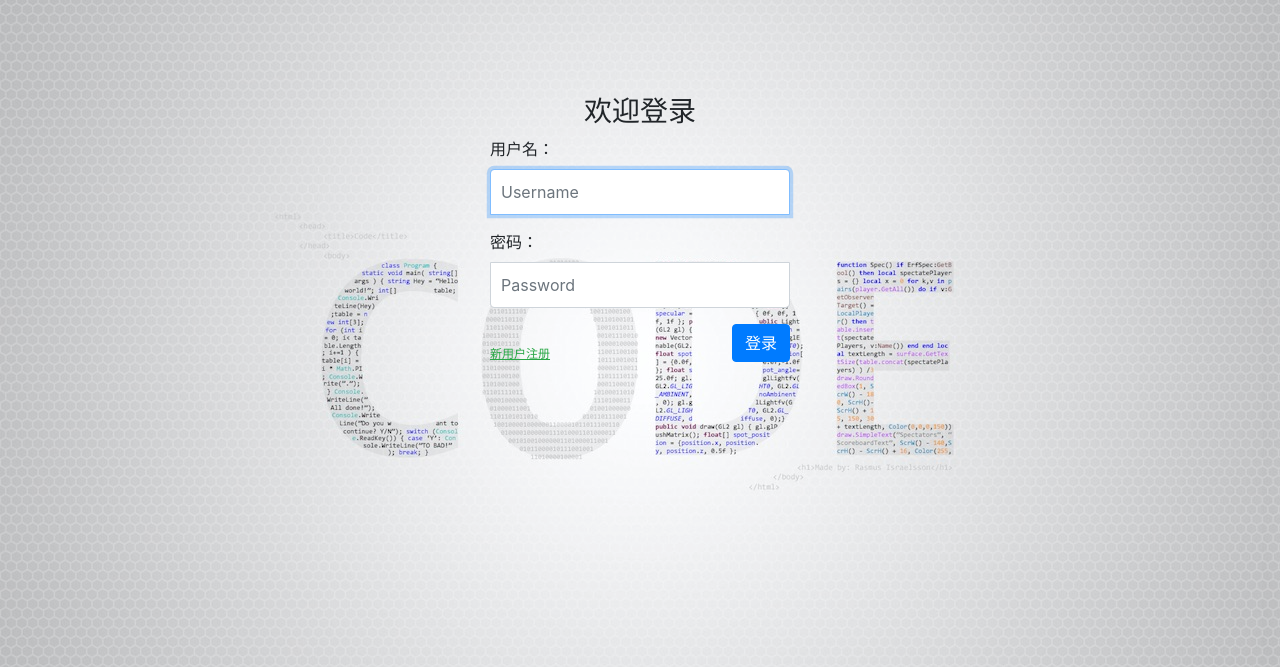
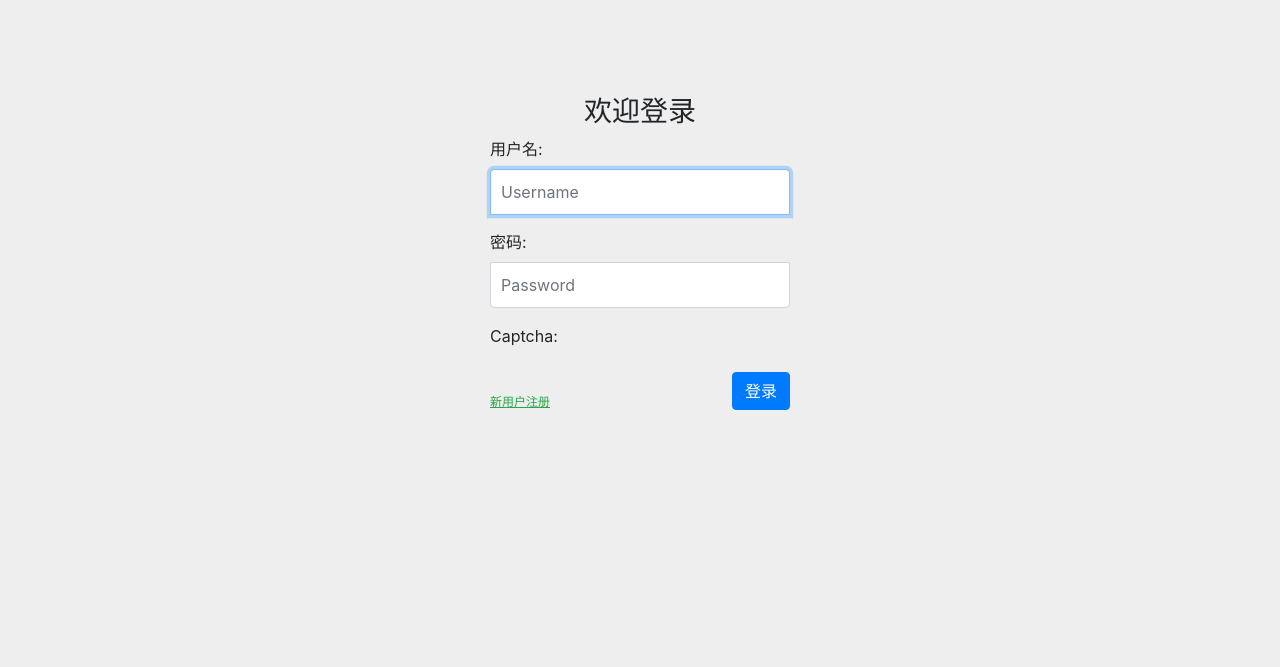
Before and after one commit to owencyc/django-login, a Django app: page /login/ in a window 1280 px wide. Shown: the top 667 px of the page. Run offline with Django 3.2, Linux system fonts and the light colour scheme; some libraries are stand-ins or nearby versions.

Commit message:
验证码

```diff
--- /dev/null
+++ b/login/forms.py
@@ -0,0 +1,9 @@
+
+from django import forms
+from captcha.fields import CaptchaField
+
+
+class UserForm(forms.Form):
+    username = forms.CharField(label="用户名", max_length=128, widget=forms.TextInput(attrs={'class': 'form-control', 'placeholder': "Username", 'autofocus': ''}))
+    password = forms.CharField(label="密码", max_length=256, widget=forms.PasswordInput(attrs={'class': 'form-control', 'placeholder': "Password"}))
+    captcha = CaptchaField(label='验证码')
--- a/login/static/login/css/login.css
+++ b/login/static/login/css/login.css
@@ -1,6 +1,6 @@
 body {
   height: 100%;
-  background-image: url('../image/bg.jpg');
+  background-color: #eee;
 }
 .form-login {
   width: 100%;
--- a/login/templates/login/login.html
+++ b/login/templates/login/login.html
@@ -14,25 +14,37 @@
   <body>
     <div class="container">
             <div class="col">
-              <form class="form-login" action="/login/" method="post">
-                  {% if message %}
+                <form class="form-login" action="/login/" method="post">
+
+                {% if login_form.captcha.errors %}
+                    <div class="alert alert-warning">{{ login_form.captcha.errors }}</div>
+                {% elif message %}
                     <div class="alert alert-warning">{{ message }}</div>
-                  {% endif %}
+                {% endif %}
+
                   {% csrf_token %}
                   <h3 class="text-center">欢迎登录</h3>
+
                   <div class="form-group">
-                    <label for="id_username">用户名：</label>
-                    <input type="text" name='username' class="form-control" id="id_username" placeholder="Username" autofocus required>
+                    {{ login_form.username.label_tag }}
+                    {{ login_form.username}}
                   </div>
+
                   <div class="form-group">
-                    <label for="id_password">密码：</label>
-                    <input type="password" name='password' class="form-control" id="id_password" placeholder="Password" required>
+                    {{ login_form.password.label_tag }}
+                    {{ login_form.password }}
                   </div>
+
+                  <div class="form-group">
+                    {{ login_form.captcha.label_tag }}
+                    {{ login_form.captcha }}
+                  </div>
+
                   <div>
-                  <a href="/register/" class="text-success "><ins>新用户注册</ins></a>
-                  <button type="submit" class="btn btn-primary float-right">登录</button>
+                      <a href="/register/" class="text-success " ><ins>新用户注册</ins></a>
+                      <button type="submit" class="btn btn-primary float-right">登录</button>
                   </div>
-              </form>
+                </form>
             </div>
     </div> <!-- /container -->
 
--- a/login/views.py
+++ b/login/views.py
@@ -1,7 +1,7 @@
 from django.shortcuts import render, redirect
 
 # Create your views here.
-from login import models
+from login import models, forms
 
 
 def index(request):
@@ -11,28 +11,29 @@
 
 def login(request):
     if request.method == 'POST':
-        username = request.POST.get('username')
-        password = request.POST.get('password')
-        message = '请检查填写的内容！'
-        if username.strip() and password:
-            # 用户名字符合法性验证
-            # 密码长度验证
-            # 更多的其它验证.....
+        # username = request.POST.get('username')
+        # password = request.POST.get('password')
+        login_form = forms.UserForm(request.POST)
+        if login_form.is_valid():
+            username = login_form.cleaned_data.get('username')
+            password = login_form.cleaned_data.get('password')
+
             try:
                 user = models.User.objects.get(no=username)
-            except BaseException:
+            except:
                 message = '用户不存在！'
-                return render(request, 'login/login.html', {'message': message})
+                return render(request, 'login/login.html', locals())
 
             if user.password == password:
-                print(username, password)
                 return redirect('/index/')
             else:
                 message = '密码不正确！'
-                return render(request, 'login/login.html', {'message': message})
+                return render(request, 'login/login.html', locals())
         else:
-            return render(request, 'login/login.html', {'message': message})
-    return render(request, 'login/login.html')
+            return render(request, 'login/login.html', locals())
+
+    login_form = forms.UserForm()
+    return render(request, 'login/login.html', locals())
 
 
 def register(request):
--- a/mysite/urls.py
+++ b/mysite/urls.py
@@ -14,7 +14,7 @@
     2. Add a URL to urlpatterns:  path('blog/', include('blog.urls'))
 """
 from django.contrib import admin
-from django.urls import path
+from django.urls import path, include
 from login import views
 
 urlpatterns = [
@@ -23,4 +23,5 @@
     path('login/', views.login),
     path('register/', views.register),
     path('logout/', views.logout),
+    path('captcha/', include('captcha.urls'))  # 增加这一行
 ]
```
Also changed, not shown: mysite/settings.py (+5 -10 lines).
